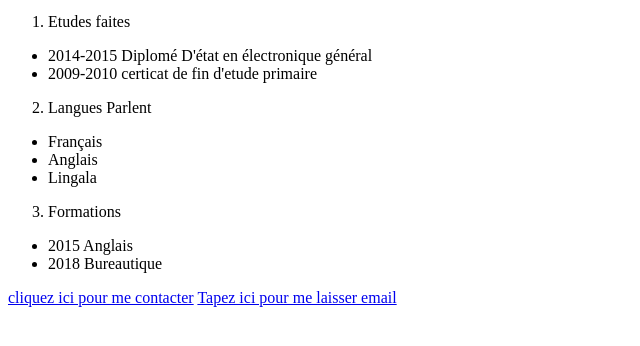
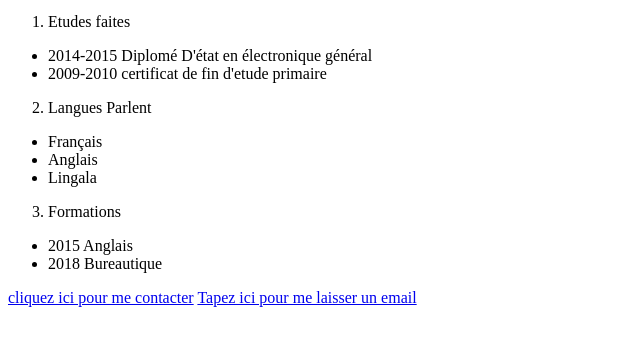
Before and after one commit to alfredbasilua/portfolio, a plain HTML site: page index.html in a window 1280 px wide. Shown: the part 372-718 px from the top of the page, 0-640 px from the left. Drawn offline with Linux system fonts and the light colour scheme.

Commit message:
modification d'un paragraphe

```diff
--- a/index.html
+++ b/index.html
@@ -16,7 +16,7 @@
             </ol>
             <ul>
                  <li>2014-2015 Diplomé D'état en électronique général</li>
-                 <li>2009-2010 certicat de fin d'etude primaire</li>
+                 <li>2009-2010 certificat de fin d'etude primaire</li>
             </ul>
             <ol start="2">
               <li>Langues Parlent</li>
@@ -34,6 +34,6 @@
                 <li>2018 Bureautique</li>
             </ul>
             <a href="tel:+243829781180">cliquez ici pour me contacter</a>
-            <a href="mailto:alfredbasiluabda@gmail.com">Tapez ici pour me laisser email</a>
+            <a href="mailto:alfredbasiluabda@gmail.com">Tapez ici pour me laisser un email</a>
         </coprs>
 </html>
```
